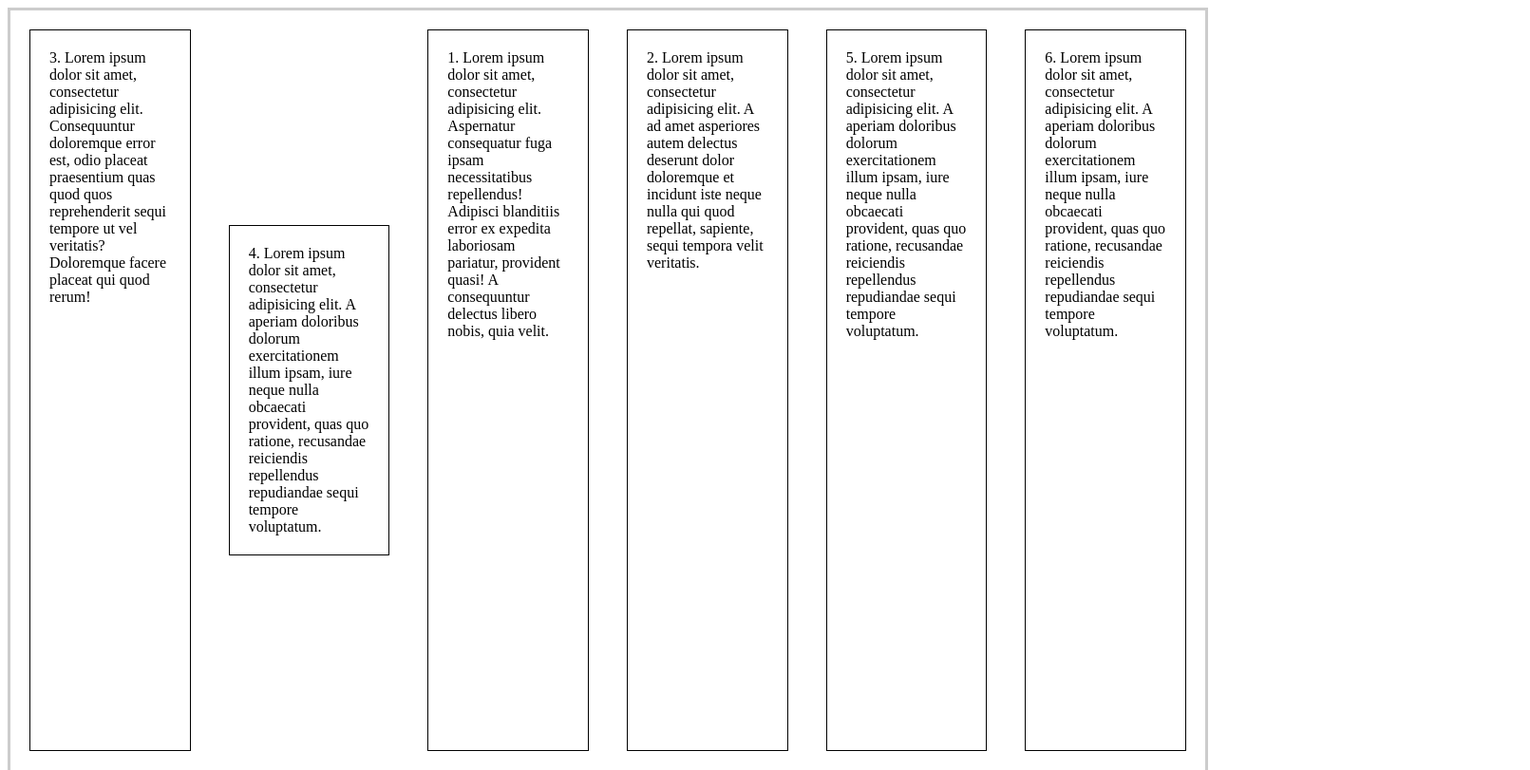
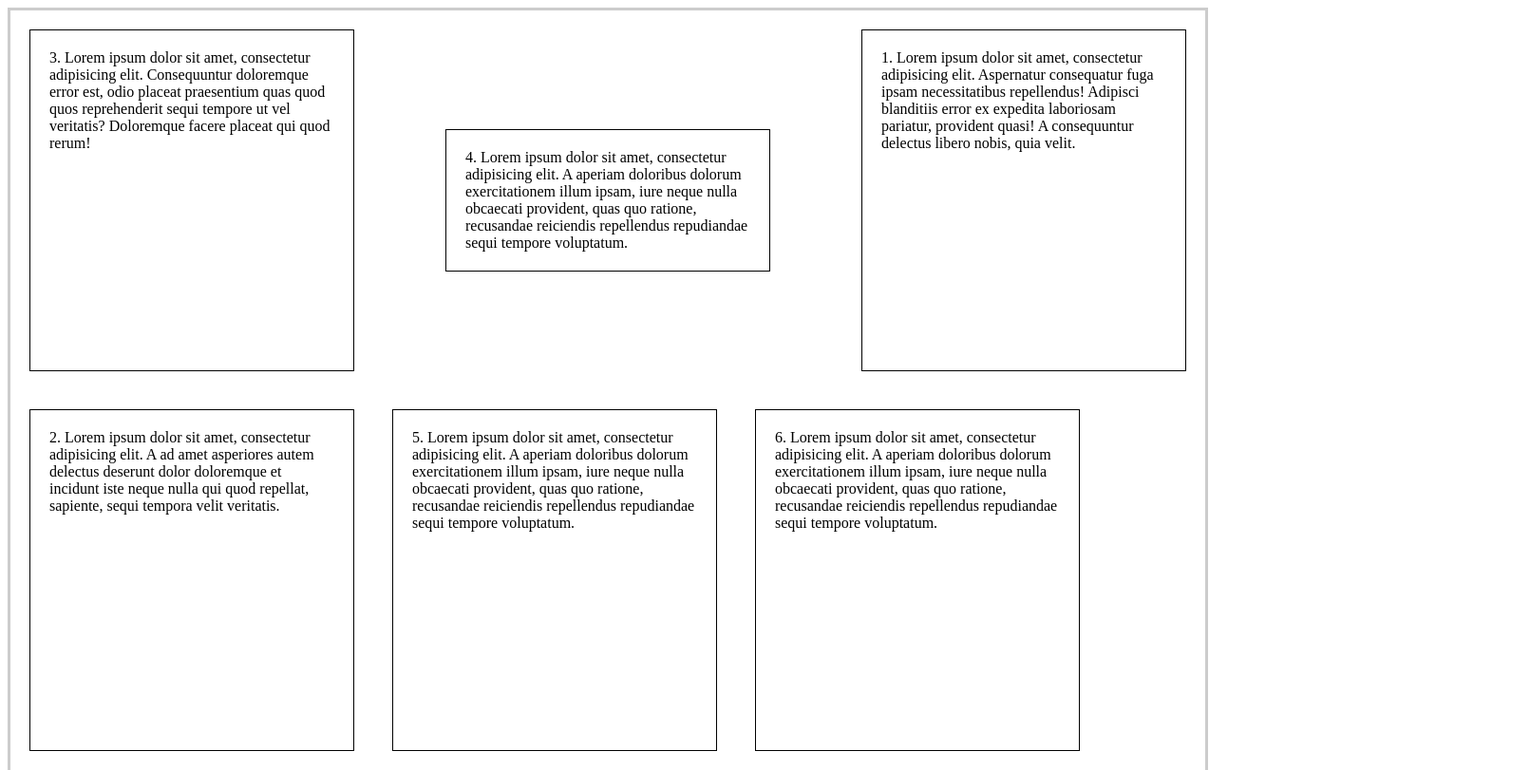
Before and after one commit to mialkin/web-design, a plain HTML site: page css-flexbox/index.html in a window 1280 px wide. Shown: the top 811 px of the page at 95% size, 1611 px wide, since content can reach past the window. Drawn offline with Linux system fonts and the light colour scheme.

Commit message:
Use margin-left and margin-right

```diff
--- a/css-flexbox/style.css
+++ b/css-flexbox/style.css
@@ -26,7 +26,7 @@ img {
     /*justify-content: space-around;*/
     /*justify-content: space-evenly;*/
 
-    /*flex-wrap: wrap;*/
+    flex-wrap: wrap;
     /*flex-wrap: wrap-reverse;*/
 
     /*align-items: flex-start;*/
@@ -37,6 +37,8 @@ img {
 .text-4 {
     align-self: center;
     order: -1;
+    margin-left: auto;
+    margin-right: auto;
 }
 
 .text-3 {
```
